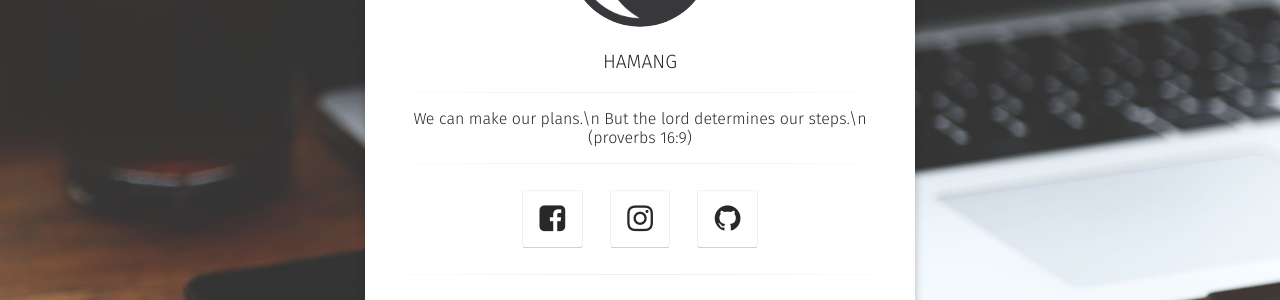
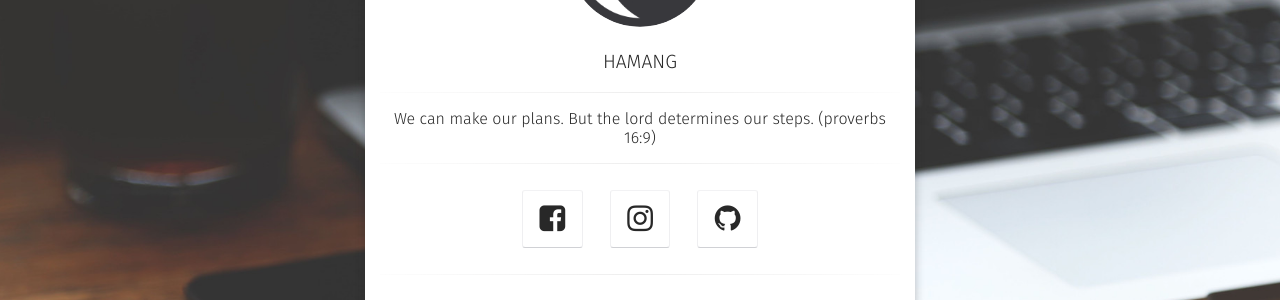
Before and after one commit to kangyechan/kangyechan.github.io, a Jekyll site: the page built from index.md, in a window 1280 px wide. Shown: the part 339-639 px from the top of the page. Built offline with Jekyll 4.4.1, drawn with Linux system fonts in a browser that asks for light colours; some web fonts are replaced; our own code applies the rules of GitHub Pages for plain Markdown files; comment, search, counter and statistics services are not loaded.

```diff
--- a/_config.yml
+++ b/_config.yml
@@ -1,6 +1,8 @@
 # Site
 title:              HAMANG
-bio:                "We can make our plans.\\n But the lord determines our steps.\\n (proverbs 16:9)"
+bio:                "We can make our plans.\n
+But the lord determines our steps.\n
+(proverbs 16:9)"
 description:        "This Git is Yechan's project repository."
 reading_time:       true
 words_per_minute:   200
```
